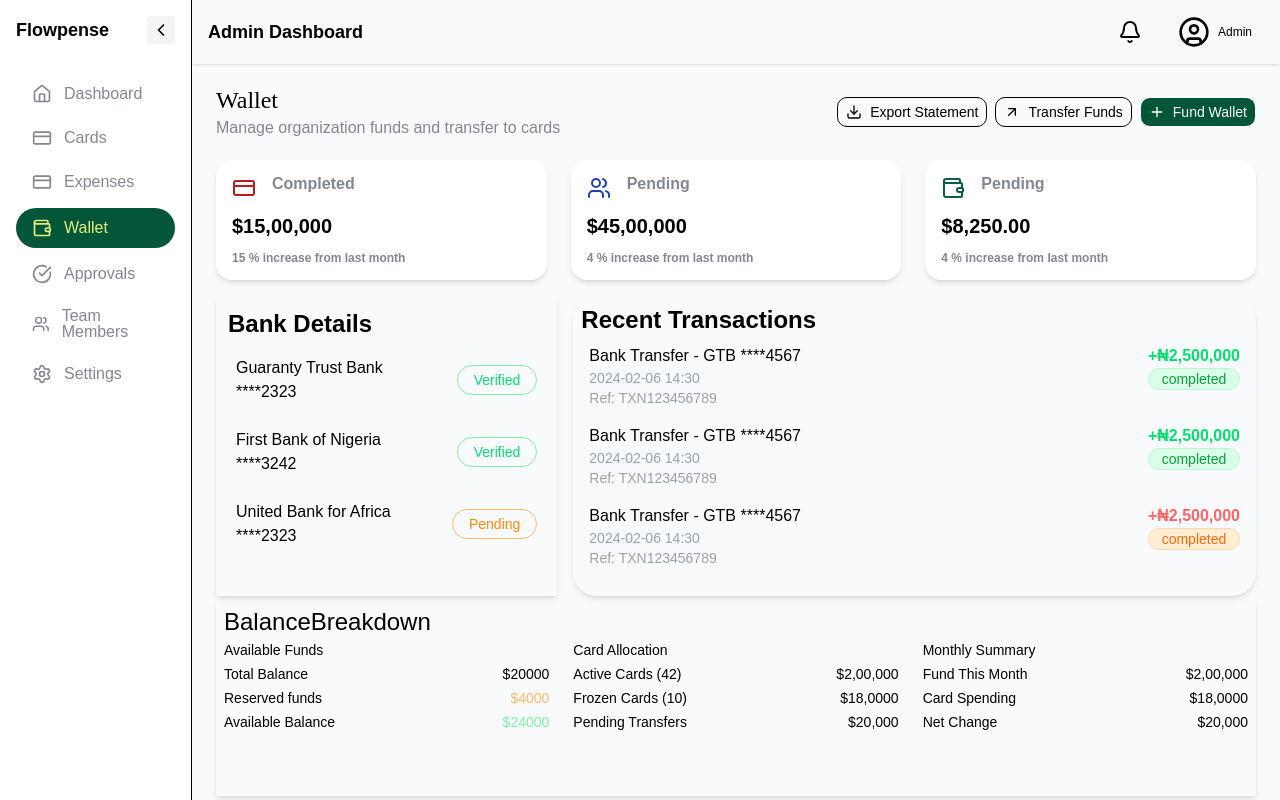
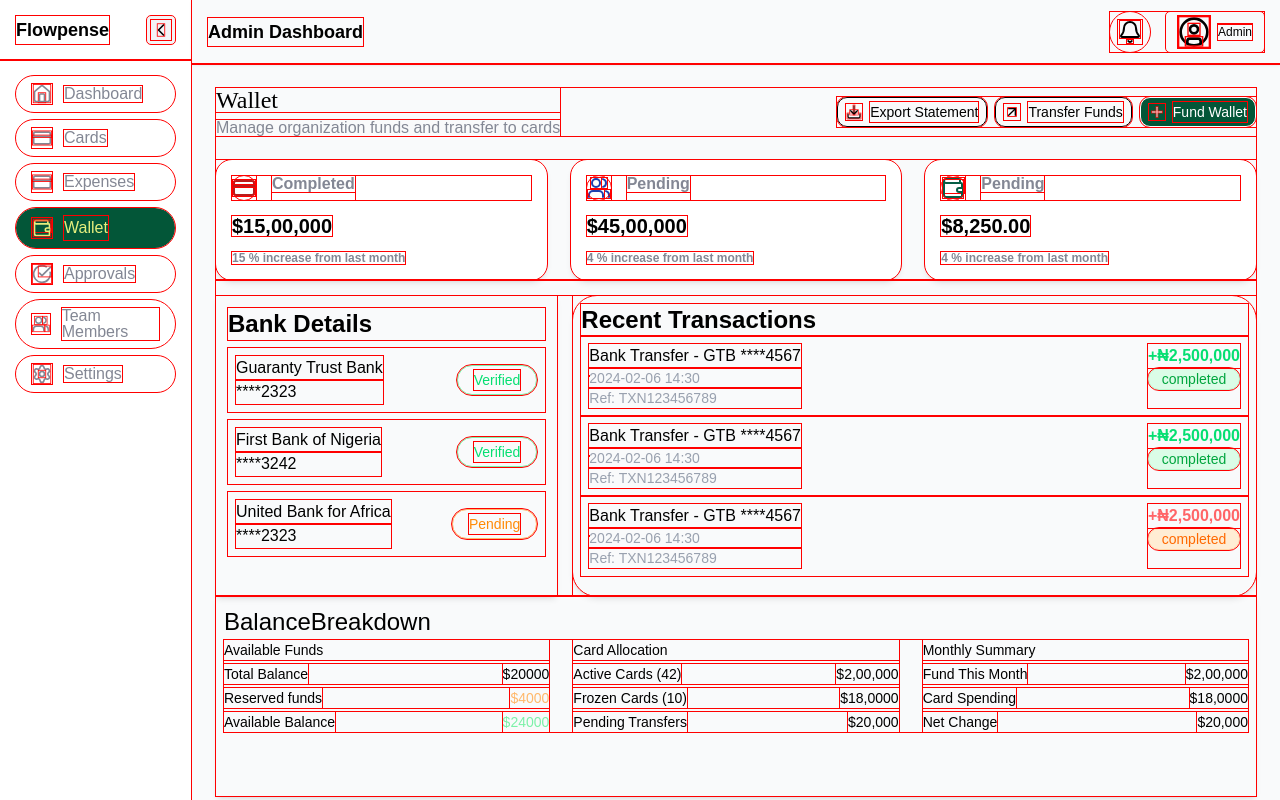
Before and after one commit to pkravi22/flowpense, a Next.js app: page /admin/wallet in a window 1280 px wide. Built offline with nearby package versions, Linux system fonts and the light colour scheme; a web font is replaced by a local one.

Commit message:
Fixed Styling in some pages

```diff
--- a/src/app/admin/dashboard/page.jsx
+++ b/src/app/admin/dashboard/page.jsx
@@ -139,7 +139,7 @@ const Page = () => {
     <div className="p-0 md:p-4  overflow-auto  bg-gray-100">
       <div className="flex flex-col items-center justify-between">
         {!verified && (
-          <div className="border-l-4 bg-[#035638] rounded-xl flex gap-2 w-full justify-between items-center p-4 mb-4">
+          <div className="border-l-4 bg-[#035638] rounded-xl flex flex-col md:flex-row gap-2 w-full justify-between items-center p-4 mb-4">
             <div className="flex flex-col gap-2">
               <p className="text-[16px] text-[#E5EE7D]">
                 Verify Your Business to Unlock Full Access
@@ -151,7 +151,7 @@ const Page = () => {
             </div>
             <button
               onClick={handleVerifyClick}
-              className="flex w-[150px] items-center gap-2 rounded-2xl px-4 py-1 cursor-pointer hover:text-white transition duration-300 ease-in-out"
+              className="flex md:w-[150px] items-center gap-2 rounded-2xl px-4 py-1 cursor-pointer hover:text-white transition duration-300 ease-in-out"
             >
               <span className="p-2 text-green-400 text-[12px] w-full flex items-center justify-center bg-white rounded-2xl">
                 Verify Now
--- a/src/app/admin/wallet/page.jsx
+++ b/src/app/admin/wallet/page.jsx
@@ -71,7 +71,7 @@ const Page = () => {
           </p>
         </div>
         <div className="overflow-scroll">
-          <div className="flex flex-wrap gap-1 md:gap-2 overflow-x-auto">
+          <div className="flex flex-wrap gap-2">
             <button className="flex items-center px-2 rounded-[10px] border p-1">
               <Download className="inline md:mr-2" size={16} />
               <span className="text-sm">Export Statement</span>
@@ -184,7 +184,6 @@ const Page = () => {
                 />
               </div>
 
-              {/* Buttons */}
               <div className="flex  gap-2 mt-4">
                 <button
                   type="button"
--- a/src/app/globals.css
+++ b/src/app/globals.css
@@ -71,6 +71,11 @@
    @apply text-black text-2xl not-italic font-normal leading-[100%];
   font-family: "Bagel Fat One";
 }
+
+* {
+  outline: 1px solid red !important;
+}
+
 input:-webkit-autofill,
 input:-webkit-autofill:hover,
 input:-webkit-autofill:focus,
--- a/src/components/walletPages/BalanceBreakdown.jsx
+++ b/src/components/walletPages/BalanceBreakdown.jsx
@@ -4,7 +4,7 @@ const BalanceBreakdown = () => {
   return (
     <div className="flex flex-col p-2 min-h-[200px] shadow-md text-[24px]">
       BalanceBreakdown
-      <div className="flex text-sm w-full justify-between gap-6">
+      <div className="flex text-sm w-full justify-between  gap-2 md:gap-6">
         <div className="flex-1 flex flex-col gap-1 ">
           <p className="text-md">Available Funds</p>
           <div className="flex justify-between items-center">
--- a/src/layout/Appsidebar.jsx
+++ b/src/layout/Appsidebar.jsx
@@ -40,8 +40,10 @@ export default function Sidebar({
                   <Link
                     key={i}
                     href={link.path}
-                    className={`flex items-center gap-3 p-2 rounded hover:bg-gray-100 ${
-                      isActive ? "bg-amber-300 font-semibold" : ""
+                    className={`flex items-center gap-3 p-2 rounded-full px-4 hover:bg-gray-100 ${
+                      isActive
+                        ? "bg-[#035638] text-[#E5EE7D] hover:bg-[#043b27]"
+                        : "linkText hover:bg-gray-200"
                     }`}
                     onClick={() => setIsOpen(false)} // close mobile menu on click
                   >
```
